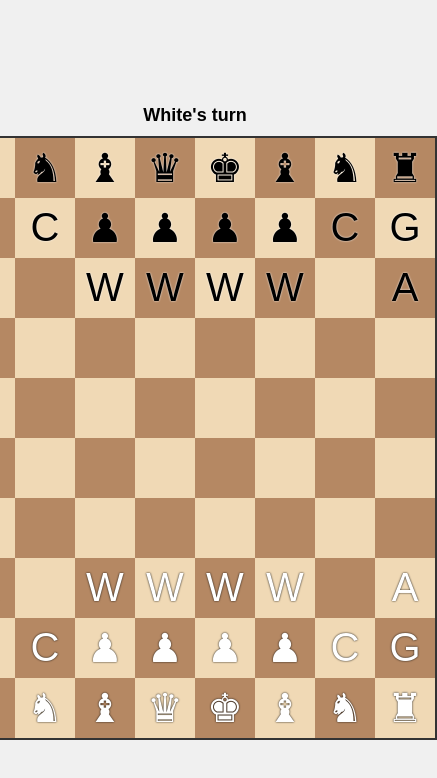
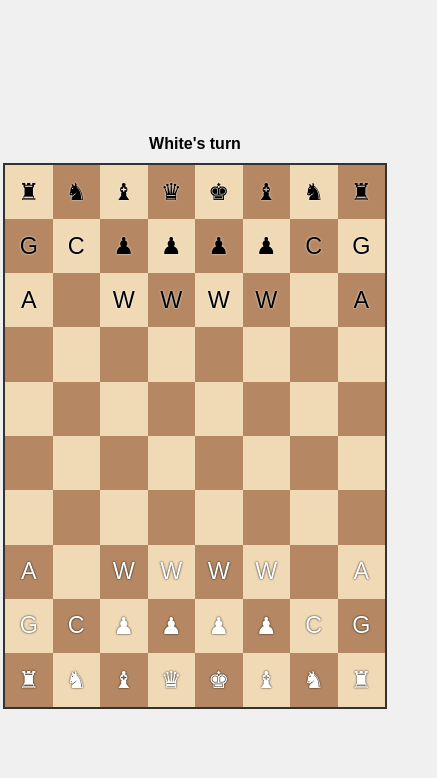
Before and after one commit to NetheriteStriker/crazychess, a plain HTML site: page index.html in a window 390 px wide. Shown: the whole page, 437 px wide, since content can reach past the window. Drawn offline with Linux system fonts and the light colour scheme.

Commit message:
Make is mobile responsive

```diff
--- a/index.html
+++ b/index.html
@@ -1,3 +1,4 @@
+
 <!DOCTYPE html>
 <html lang="en">
 <head>
@@ -9,34 +10,41 @@
       display: flex;
       justify-content: center;
       align-items: center;
-      height: 100vh;
+      min-height: 100vh;
       margin: 0;
+      padding: 10px;
       background-color: #f0f0f0;
       font-family: Arial, sans-serif;
+      box-sizing: border-box;
     }
 
     #game-container {
       display: flex;
       flex-direction: column;
       align-items: center;
+      width: 100%;
+      max-width: 800px;
     }
 
     #status {
       margin-bottom: 10px;
-      font-size: 18px;
+      font-size: clamp(16px, 4vw, 18px);
       font-weight: bold;
+      text-align: center;
     }
 
     #chessboard {
       display: grid;
-      grid-template-columns: repeat(8, 60px);
-      grid-template-rows: repeat(10, 60px);
+      width: 100%;
+      aspect-ratio: 4/5; /* 8 columns / 10 rows */
       border: 2px solid #333;
+      grid-template-columns: repeat(8, 1fr);
+      grid-template-rows: repeat(10, 1fr);
     }
 
     .square {
-      width: 60px;
-      height: 60px;
+      width: 100%;
+      height: 100%;
       display: flex;
       justify-content: center;
       align-items: center;
@@ -48,8 +56,10 @@
     .dark { background-color: #b58863; }
 
     .piece {
-      font-size: 40px;
+      font-size: clamp(20px, 6vw, 40px);
       z-index: 1;
+      user-select: none;
+      touch-action: manipulation;
     }
 
     .white { color: white; text-shadow: 0 0 2px black; }
@@ -60,13 +70,36 @@
     .possible-move::after {
       content: '';
       position: absolute;
-      width: 20px;
-      height: 20px;
+      width: 30%;
+      height: 30%;
       background-color: rgba(0, 255, 0, 0.3);
       border-radius: 50%;
     }
 
     .capture { background-color: rgba(255, 0, 0, 0.3); }
+
+    /* Media queries for different screen sizes */
+    @media screen and (max-width: 480px) {
+      body {
+        padding: 5px;
+      }
+
+      #chessboard {
+        aspect-ratio: 3.5/5; /* Slightly adjust ratio for very small screens */
+      }
+
+      .possible-move::after {
+        width: 25%;
+        height: 25%;
+      }
+    }
+
+    /* Prevent scrolling when touching the board */
+    @media (hover: none) and (pointer: coarse) {
+      .square {
+        touch-action: none;
+      }
+    }
   </style>
 </head>
 <body>
```
